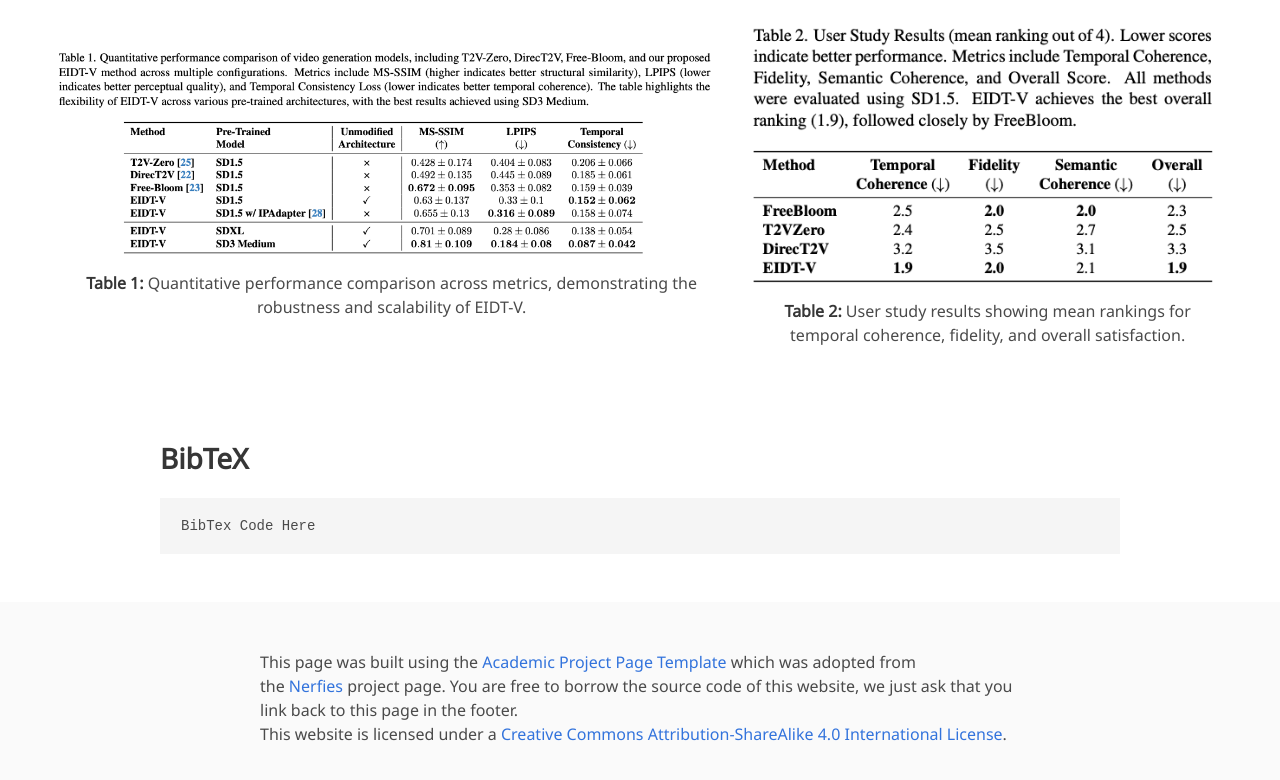
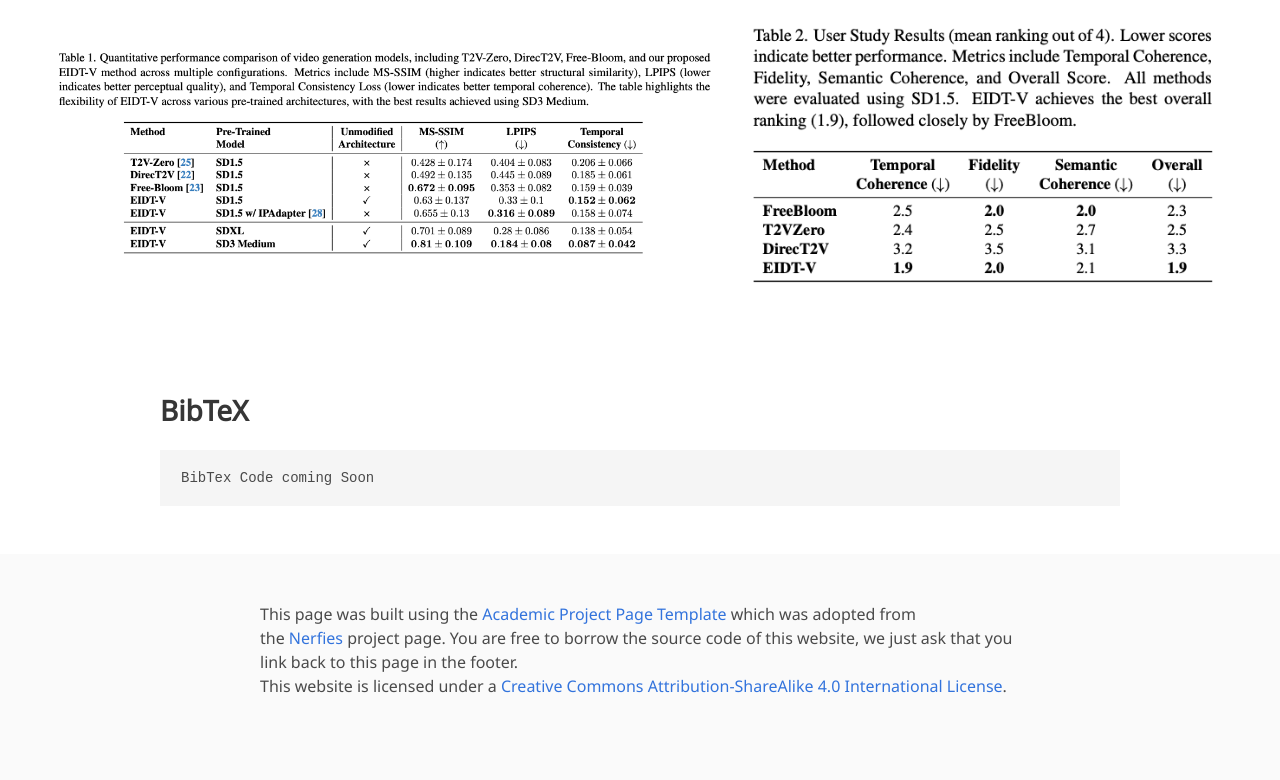
Before and after one commit to djagpal02/EIDT-V, a plain HTML site: page index.html in a window 1280 px wide. Shown: the part 3258-4038 px from the top of the page. Drawn offline with nearby package versions, Linux system fonts and the light colour scheme; some icons are missing; a web font is replaced by a local one.

Commit message:
Update index.html

```diff
--- a/index.html
+++ b/index.html
@@ -348,27 +348,21 @@
   <div class="container is-fluid">
     <h2 class="title is-3">Key Results</h2>
     <p class="content">
-      The quantitative comparison highlights the effectiveness of EIDT-V across multiple configurations and architectures. Our method demonstrates superior temporal coherence, perceptual quality, and structural consistency compared to baseline methods. The user study further corroborates these findings, indicating that EIDT-V achieves the best overall performance in temporal coherence, fidelity, and user satisfaction all while making no modifcations to model architecture.
+      The quantitative comparison highlights the effectiveness of EIDT-V across multiple configurations and architectures. Our method demonstrates superior temporal coherence, perceptual quality, and structural consistency compared to baseline methods. The user study further corroborates these findings, indicating that EIDT-V achieves the best overall performance in temporal coherence, fidelity, and user satisfaction, all while making no modifications to model architecture.
     </p>
 
     <div class="columns is-vcentered">
       <!-- Main Quantitative Results Image (70% width) -->
       <div class="column is-7">
         <figure>
-          <img src="/static/images/main_quant.png" alt="Main Quantitative Results" style="width: 100%;">
-          <figcaption class="has-text-centered">
-            <strong>Table 1:</strong> Quantitative performance comparison across metrics, demonstrating the robustness and scalability of EIDT-V.
-          </figcaption>
+          <img src="static/images/main_quant.png" alt="Main Quantitative Results" style="width: 100%;">
         </figure>
       </div>
 
       <!-- User Study Results Image (30% width) -->
       <div class="column is-5">
         <figure>
-          <img src="/static/images/user_study.png" alt="User Study Results" style="width: 100%;">
-          <figcaption class="has-text-centered">
-            <strong>Table 2:</strong> User study results showing mean rankings for temporal coherence, fidelity, and overall satisfaction.
-          </figcaption>
+          <img src="static/images/user_study.png" alt="User Study Results" style="width: 100%;">
         </figure>
       </div>
     </div>
@@ -382,7 +376,7 @@
   <section class="section" id="BibTeX">
     <div class="container is-max-desktop content">
       <h2 class="title">BibTeX</h2>
-      <pre><code>BibTex Code Here</code></pre>
+      <pre><code>BibTex Code coming Soon</code></pre>
     </div>
 </section>
 <!--End BibTex citation -->
```
